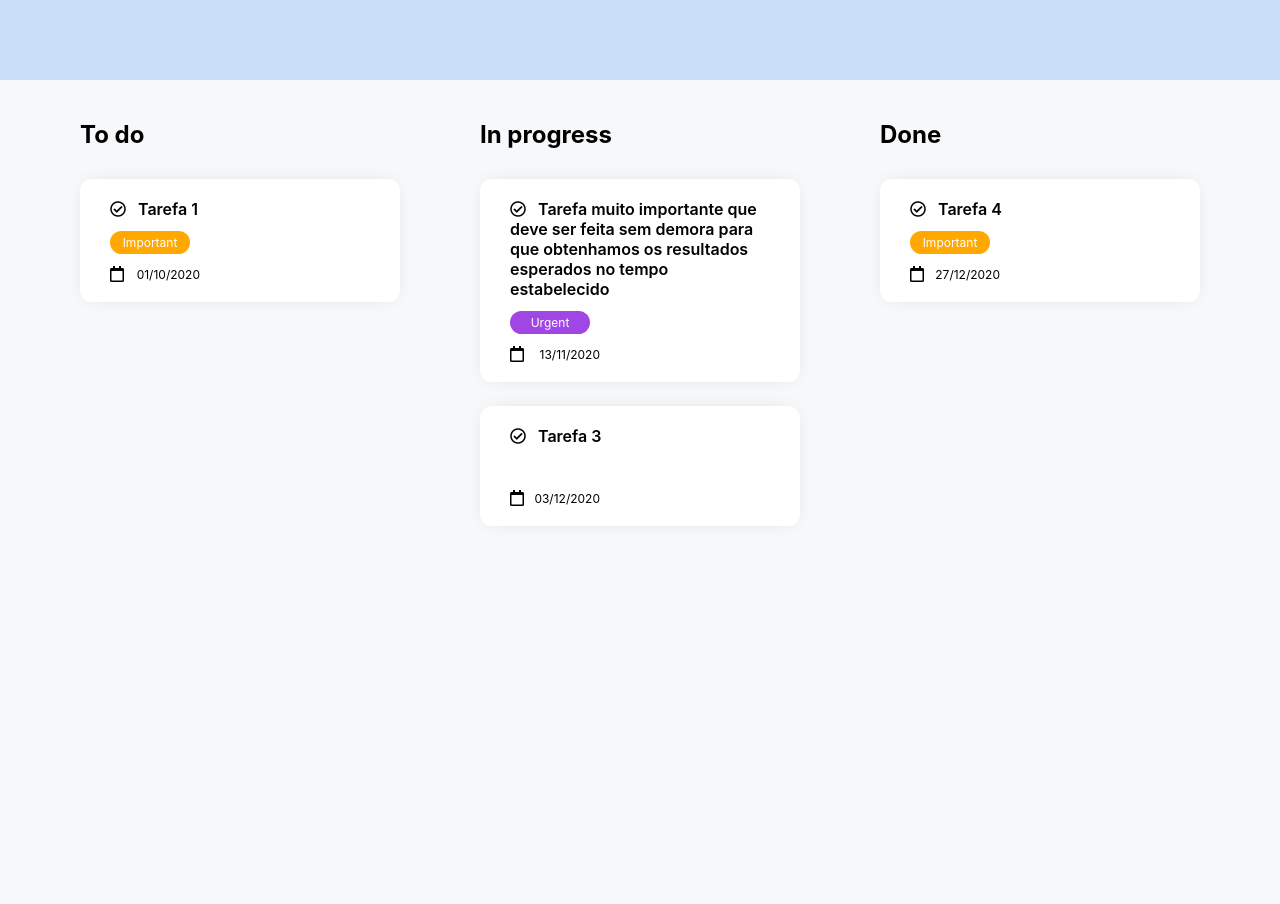
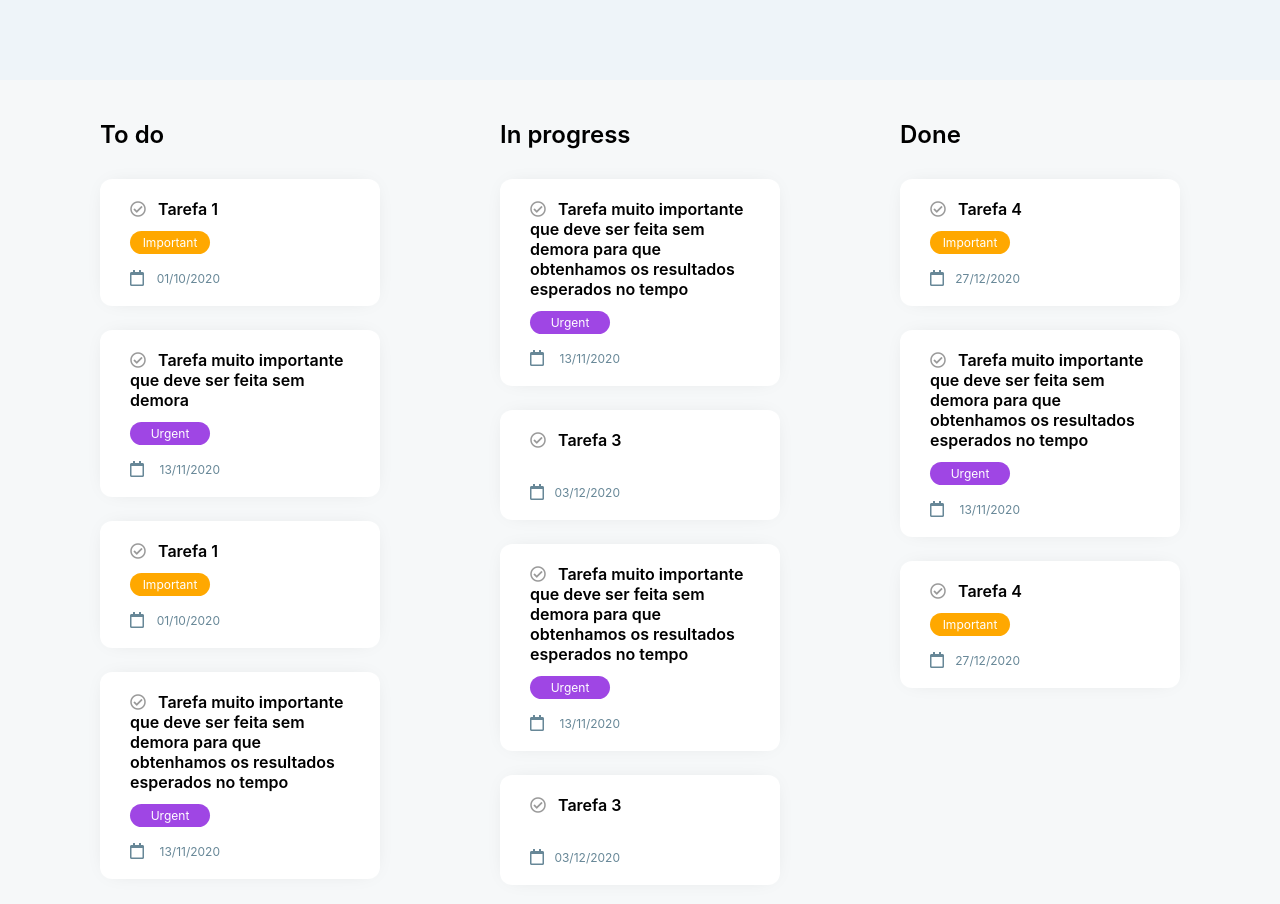
Before and after one commit to rodgabriel/Todo-App, a React (Create React App) app: page / in a window 1280 px wide. Shown: the top 904 px of the page. Before the commit the page ends 800 px from the top, so only its background shows below. Built offline with nearby package versions, Linux system fonts and the light colour scheme; no server answers.

Commit message:
Drag and drop functionaly with vannila js

```diff
--- /dev/null
+++ b/src/components/Main/Card.js
@@ -0,0 +1,41 @@
+import { CardContainer, CardTitle, Urgency, Date } from "./styles";
+
+export default function Card({ task, id }) {
+    const dragStart = (e) => {
+        const target = e.target;
+        e.dataTransfer.setData("card_id", target.id);
+
+        target.style.opacity = "0.4";
+    };
+
+    const dragOver = (e) => {
+        e.stopPropagation();
+    };
+
+    const dragEnd = (e) => {
+        e.target.style.opacity = "1";
+    };
+
+    return (
+        <CardContainer
+            id={id}
+            draggable="true"
+            onDragStart={dragStart}
+            onDragOver={dragOver}
+            onDragEnd={dragEnd}
+        >
+            <CardTitle>
+                <i className="far fa-check-circle"></i>
+                {task.task}
+            </CardTitle>
+            {task.urgency && (
+                <Urgency urgency={task.urgency}>{task.urgency}</Urgency>
+            )}
+
+            <Date>
+                <i className="far fa-calendar"></i>
+                <span>{task.dueDate}</span>
+            </Date>
+        </CardContainer>
+    );
+}
--- a/src/components/Main/index.js
+++ b/src/components/Main/index.js
@@ -1,13 +1,8 @@
 import { useEffect, useState } from "react";
-import {
-    Container,
-    Category,
-    CategoryTitle,
-    Card,
-    CardTitle,
-    Urgency,
-    Date,
-} from "./styles";
+
+import Card from "./Card";
+
+import { Container, Category, CategoryTitle } from "./styles";
 
 import data from "../../fakedata.json";
 
@@ -19,34 +14,43 @@ export default function Index() {
         fetch(data).then(setTasks(data));
     }, []);
 
+    // Drag and Drop methods for the Category Boards
+    const drop = (e) => {
+        e.preventDefault();
+        const card_id = e.dataTransfer.getData("card_id");
+
+        const card = document.getElementById(card_id);
+        card.style.display = "flex";
+
+        e.target.appendChild(card);
+    };
+
+    const dragOver = (e) => {
+        e.preventDefault();
+    };
+
     return (
         <Container>
             {Object.keys(categories).map((category) => {
                 return (
-                    <Category>
+                    <Category
+                        key={category}
+                        id={category}
+                        onDrop={drop}
+                        onDragOver={dragOver}
+                    >
                         <CategoryTitle>{category}</CategoryTitle>
                         {tasks
                             .filter((task) => {
                                 return task.category === categories[category];
                             })
-                            .map((task) => {
+                            .map((task, index) => {
                                 return (
-                                    <Card key={task.task}>
-                                        <CardTitle>
-                                            <i class="far fa-check-circle"></i>
-                                            {task.task}
-                                        </CardTitle>
-                                        {task.urgency && (
-                                            <Urgency urgency={task.urgency}>
-                                                {task.urgency}
-                                            </Urgency>
-                                        )}
-
-                                        <Date>
-                                            <i className="far fa-calendar"></i>
-                                            <span>{task.dueDate}</span>
-                                        </Date>
-                                    </Card>
+                                    <Card
+                                        key={`${task.task}_${category}_${index}`}
+                                        id={`${task.task}_${category}_${index}`}
+                                        task={task}
+                                    ></Card>
                                 );
                             })}
                     </Category>
--- a/src/components/Main/styles.js
+++ b/src/components/Main/styles.js
@@ -13,37 +13,40 @@ export const Container = styled.main`
 
 export const Category = styled.div`
     flex: 1;
+    min-height: 500px;
 
     display: flex;
     flex-direction: column;
     justify-content: flex-start;
     align-items: flex-start;
 
-    padding: 40px;
+    padding: 40px 60px 20px;
 `;
 
 export const CategoryTitle = styled.div`
     font-size: 24px;
-    font-weight: bold;
+    font-weight: 600;
     margin-bottom: 18px;
 `;
 
-export const Card = styled.div`
+export const CardContainer = styled.div`
     display: flex;
     flex-direction: column;
     justify-content: flex-start;
     align-items: flex-start;
 
     width: 100%;
-    min-height: 120px;
+    min-height: 110px;
 
     background: #fff;
-    box-shadow: 0px 0px 20px -10px rgba(0, 0, 0, 0.25);
+    box-shadow: 0px 0px 22px -10px rgba(0, 0, 0, 0.15);
 
     border-radius: 12px;
 
     margin: 12px 0;
     padding: 20px 30px;
+
+    transition: 0.3s all ease;
 `;
 
 export const CardTitle = styled.div`
@@ -59,6 +62,14 @@ export const CardTitle = styled.div`
 
     > i {
         margin-right: 12px;
+        filter: opacity(40%);
+        cursor: pointer;
+
+        transition: all 0.2s ease;
+
+        &:hover {
+            filter: opacity(80%);
+        }
     }
 `;
 
@@ -70,7 +81,7 @@ export const Urgency = styled.div`
     width: 80px;
 
     padding: 4px 20px;
-    margin-bottom: 12px;
+    margin-bottom: 16px;
 
     border-radius: 12px;
     background: ${(props) => (props.urgency === "urgent" ? "#9F46E4" : "#FFA800")};
@@ -89,6 +100,7 @@ export const Date = styled.div`
     align-items: center;
 
     font-size: 12px;
+    color: #678797;
 
     > i {
         font-size: 16px;
--- a/src/components/NavBar/styles.js
+++ b/src/components/NavBar/styles.js
@@ -3,5 +3,5 @@ import styled from "styled-components";
 export const Navbar = styled.div`
     height: 10vh;
     width: 100%;
-    background: #cadef9;
+    background: #cadef933;
 `;
--- a/src/fakedata.json
+++ b/src/fakedata.json
@@ -6,7 +6,7 @@
         "category": "todo"
     },
     {
-        "task": "Tarefa muito importante que deve ser feita sem demora para que obtenhamos os resultados esperados no tempo estabelecido",
+        "task": "Tarefa muito importante que deve ser feita sem demora para que obtenhamos os resultados esperados no tempo",
         "urgency": "urgent",
         "dueDate": "13/11/2020",
         "category": "doing"
@@ -22,5 +22,48 @@
         "urgency": "important",
         "dueDate": "27/12/2020",
         "category": "done"
+    },
+    {
+        "task": "Tarefa muito importante que deve ser feita sem demora",
+        "urgency": "urgent",
+        "dueDate": "13/11/2020",
+        "category": "todo"
+    },
+    {
+        "task": "Tarefa 1",
+        "urgency": "important",
+        "dueDate": "01/10/2020",
+        "category": "todo"
+    },
+    {
+        "task": "Tarefa muito importante que deve ser feita sem demora para que obtenhamos os resultados esperados no tempo",
+        "urgency": "urgent",
+        "dueDate": "13/11/2020",
+        "category": "doing"
+    },
+    {
+        "task": "Tarefa muito importante que deve ser feita sem demora para que obtenhamos os resultados esperados no tempo",
+        "urgency": "urgent",
+        "dueDate": "13/11/2020",
+        "category": "done"
+    },
+    {
+        "task": "Tarefa muito importante que deve ser feita sem demora para que obtenhamos os resultados esperados no tempo",
+        "urgency": "urgent",
+        "dueDate": "13/11/2020",
+        "category": "todo"
+    },
+
+    {
+        "task": "Tarefa 3",
+        "urgency": "",
+        "dueDate": "03/12/2020",
+        "category": "doing"
+    },
+    {
+        "task": "Tarefa 4",
+        "urgency": "important",
+        "dueDate": "27/12/2020",
+        "category": "done"
     }
 ]
```
